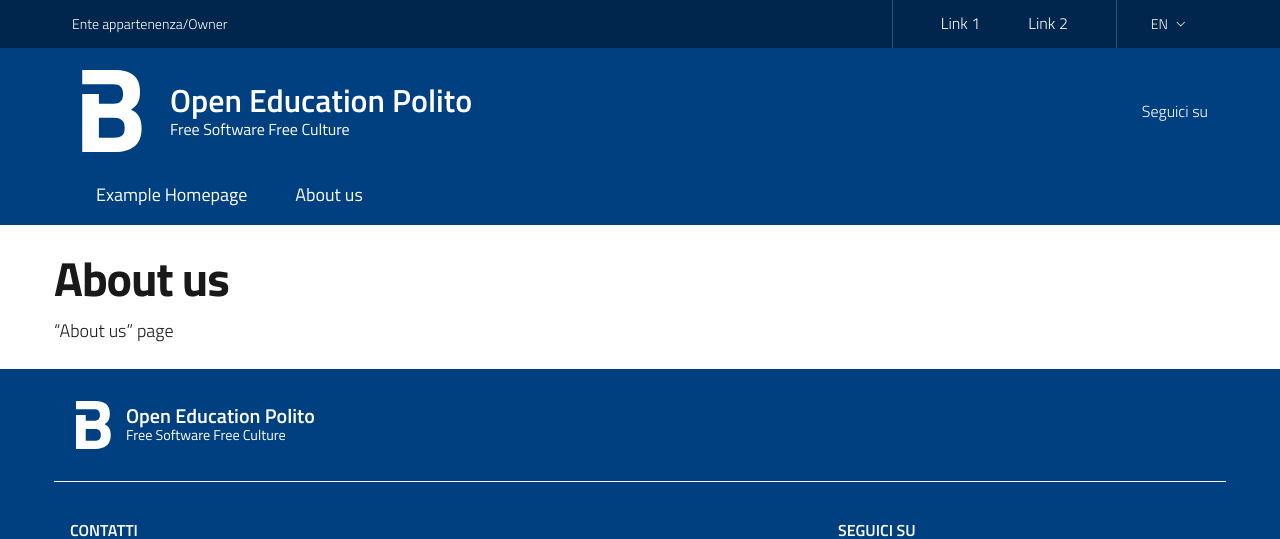
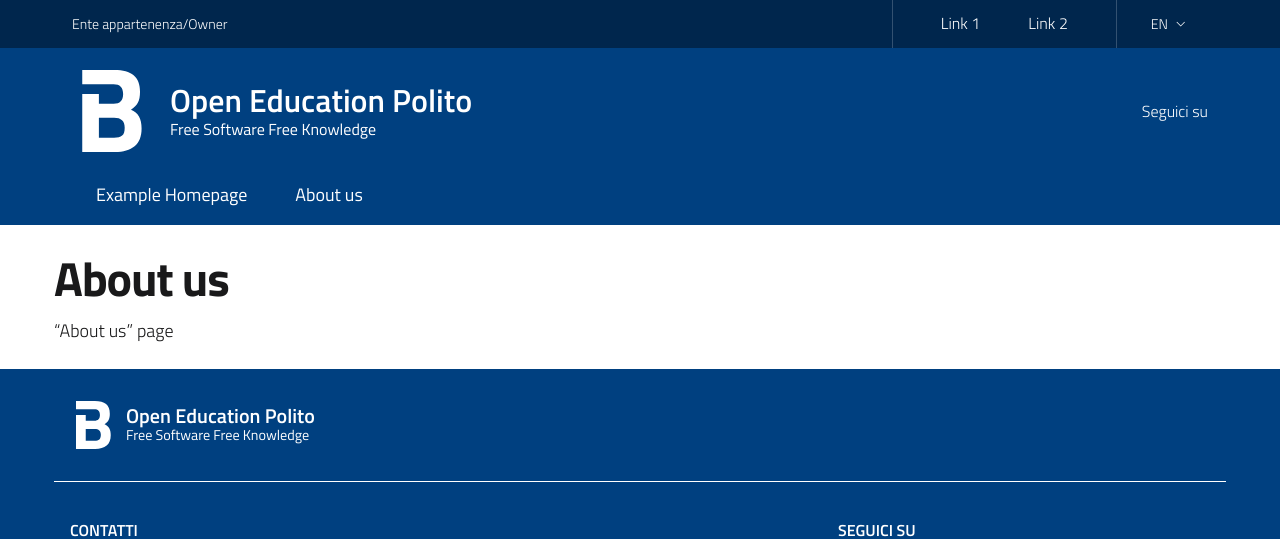
Before and after one commit to open-education-polito/org-website, a Jekyll site: the page built from en/about-us.md, in a window 1280 px wide. Shown: the top 539 px of the page. Built offline with Jekyll 4.4.1, drawn with Linux system fonts in a browser that asks for light colours.

Commit message:
New mods in data

```diff
--- a/_config.yml
+++ b/_config.yml
@@ -20,7 +20,7 @@ google_analytics:
 
 # Your website URL (e.g. http://example.github.io or http://www.example.com)
 # Used for Sitemap.xml and your RSS feed
-url: "https://italia.github.io"
+url: "https://open-education-polito.github.io"
 
 # If you're hosting your site at a Project repository on GitHub pages
 # (http://yourusername.github.io/repository-name)
--- a/_data/t.yml
+++ b/_data/t.yml
@@ -12,8 +12,8 @@ name:
 
 ## Site description
 description:
-  en: "Free Software Free Culture"
-  it: "Software Libero Cultura Libera"
+  en: "Free Software Free Knowledge"
+  it: "Software Libero Conoscenza Libera"
 
 ## Site author
 author:
```
